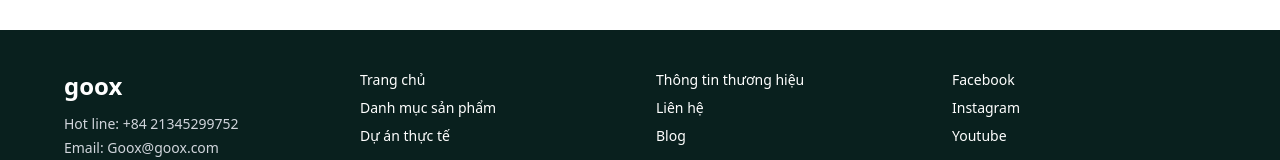
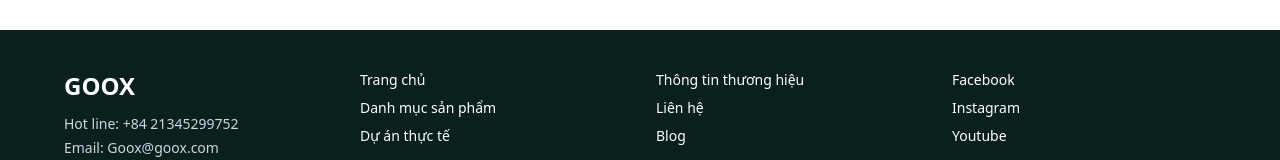
Before and after one commit to hlogdd/goox, a Next.js app: page /product-listing in a window 1280 px wide. Shown: the part 602-762 px from the top of the page. Built offline with nearby package versions, Linux system fonts and the light colour scheme.

Commit message:
chagne file

```diff
--- a/app/ui/Footer.tsx
+++ b/app/ui/Footer.tsx
@@ -5,7 +5,7 @@ export default function Footer() {
         <div className="max-w-screen-xl mx-auto grid grid-cols-1 md:grid-cols-4 gap-8 text-sm">
           {/* Cột 1 - Logo + Thông tin */}
           <div>
-            <h2 className="text-2xl font-bold mb-3 text-white">goox</h2>
+            <h2 className="text-2xl font-bold mb-3 text-white">GOOX</h2>
             <p className="mb-1 text-gray-300">Hot line: <a href="tel:+8421345299752" className="hover:underline">+84 21345299752</a></p>
             <p className="text-gray-300">Email: <a href="mailto:Goox@goox.com" className="hover:underline">Goox@goox.com</a></p>
           </div>
```
